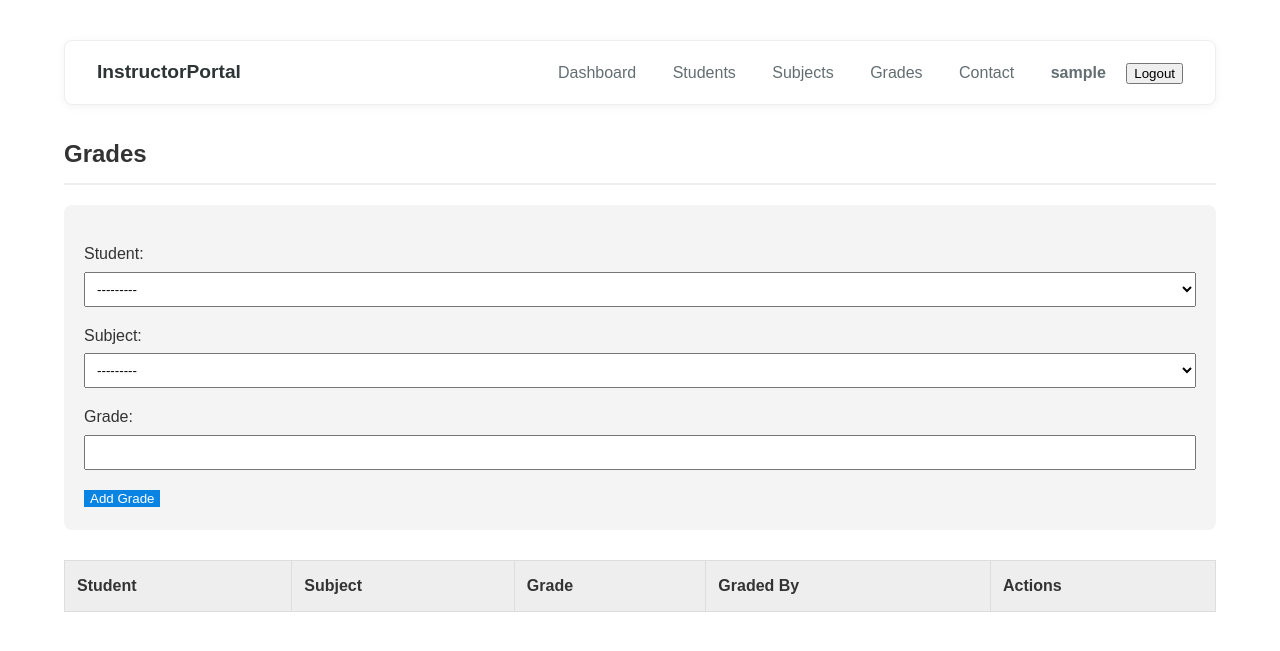
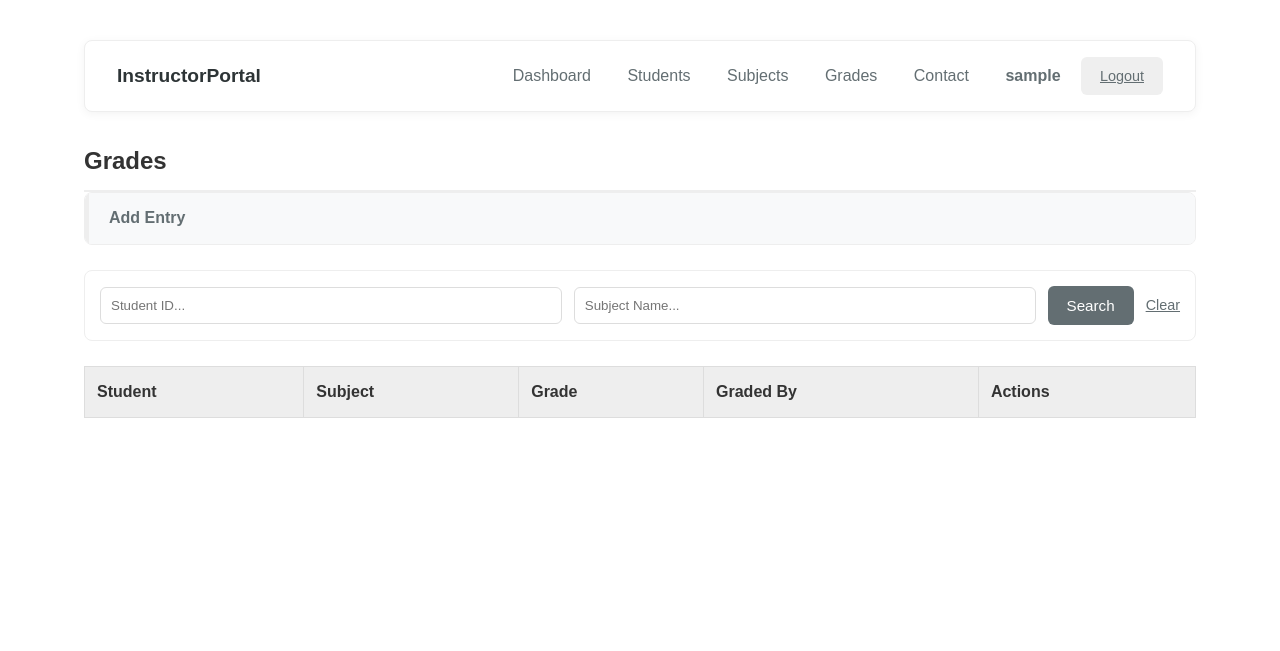
Before and after one commit to ZeyadHMostafa/lab1-django, a Django app: page /grades/ in a window 1280 px wide. Shown: the top 651 px of the page. Run offline with Django 5.2, Linux system fonts and the light colour scheme; the visitor is signed in with stand-in values (Sample User, id 1); data comes from the database, SQL or seed files in the repository; data that the repository does not hold is empty.

Commit message:
added search and collapsable forms

```diff
--- a/studentmanager/static/studentmanager/css/style.css
+++ b/studentmanager/static/studentmanager/css/style.css
@@ -2,6 +2,12 @@
 /* And thus the forms lso had AI affect them to add the classes */
 
 /* Generic styles for the whole app */
+*, *::before, *::after {
+  box-sizing: border-box; /* Ensures padding/borders don't affect width */
+  margin: 0;
+  padding: 0;
+}
+
 body {
   font-family: sans-serif;
   line-height: 1.6;
@@ -54,27 +60,6 @@ h2 {
   color: #0984e3;
 }
 
-/* Active/Primary Button Style */
-.btn-primary {
-  background-color: #0984e3;
-  color: white !important;
-  border: none;
-}
-
-.btn-primary:hover {
-  background-color: #74b9ff;
-  transform: translateY(-1px); /* Slight lift on hover */
-}
-
-.btn-danger {
-  color: #d63031;
-  border: 1px solid #ff7675;
-  padding: 4px 10px;
-  font-size: 0.9rem;
-}
-.btn-danger:hover {
-  background-color: #fff5f5;
-}
 /* Forms */
 .form-container {
   background: #f4f4f4;
@@ -84,13 +69,6 @@ h2 {
 }
 form p {
   margin-bottom: 15px;
-}
-input,
-select {
-  width: 100%;
-  padding: 8px;
-  margin-top: 5px;
-  box-sizing: border-box;
 }
 
 /* Tables */
@@ -130,3 +108,128 @@ select {
   border-radius: 5px;
   margin-bottom: 20px;
 }
+
+button,
+.btn,
+.btn-primary,
+.btn-danger,
+.btn-secondary {
+	padding: 10px 18px;
+	border-radius: 6px;
+	font-weight: 500;
+	cursor: pointer;
+	transition: all 0.2s ease;
+	text-decoration: none;
+	display: inline-block;
+	font-size: 0.95rem;
+	border: 1px solid transparent;
+}
+
+input,
+select,
+textarea {
+	border: 1px solid #ddd;
+	border-radius: 6px;
+  width: 100%;
+	padding: 10px;
+	transition: border-color 0.2s;
+}
+
+input:focus {
+	outline: none;
+	border-color: #0984e3;
+	box-shadow: 0 0 0 3px rgba(9, 132, 227, 0.1);
+}
+
+.search-form {
+	background: #ffffff;
+	padding: 15px;
+	border: 1px solid #eee;
+	border-radius: 8px;
+	display: flex;
+	gap: 12px;
+	margin-bottom: 25px;
+	align-items: center;
+}
+
+.search-form input {
+	flex: 1; /* Makes inputs grow to fill space */
+	margin-top: 0; /* Overrides the 5px margin from your generic input style */
+}
+
+.btn-primary {
+	background-color: #0984e3;
+	color: white !important;
+}
+
+.btn-secondary {
+	background-color: #636e72;
+	color: white !important;
+}
+
+.btn-secondary:hover {
+	background-color: #2d3436;
+}
+
+.btn-danger {
+	background-color: transparent;
+	color: #d63031;
+	border-color: #ff7675;
+}
+
+.btn-danger:hover {
+	background-color: #d63031;
+	color: white;
+}
+
+.btn-link {
+	color: #636e72;
+	text-decoration: underline;
+	font-size: 0.9rem;
+}
+
+.btn-link:hover {
+	color: #2d3436;
+}
+
+/* Container for the whole accordion */
+details.form-accordion {
+	margin-bottom: 25px;
+	border: 1px solid #eee;
+	border-radius: 8px;
+	overflow: hidden; /* Keeps the background colors inside the rounded corners */
+	transition: all 0.3s ease;
+}
+
+/* The clickable bar */
+details.form-accordion summary {
+	padding: 12px 20px;
+	background-color: #f8f9fa;
+	color: #636e72;
+	font-weight: 600;
+	cursor: pointer;
+	list-style: none; /* Removes default arrow */
+  border-left: 4px solid #eee;
+	border-bottom: 1px solid transparent;
+	transition: background-color 0.2s;
+}
+
+details.form-accordion[open] summary {
+	background-color: #eee;
+	color: #2d3436;
+	border-bottom: none;
+  border-left-color: #0984e3;
+}
+
+details.form-accordion summary:hover {
+	background-color: #f1f2f6;
+	color: #0984e3;
+}
+
+/* Remove padding/margin from the container inside so it fits tight */
+details.form-accordion .form-container {
+	margin-bottom: 0;
+	border-radius: 0;
+	background-color: #ffffff;
+  border-left: 4px solid #0984e3;
+}
--- a/studentmanager/templates/studentmanager/manage_grades.html
+++ b/studentmanager/templates/studentmanager/manage_grades.html
@@ -2,11 +2,25 @@
 {% extends 'studentmanager/base.html' %}
 {% block content %}
 <h2>Grades</h2>
-<div class="form-container">
-	<form method="post">{% csrf_token %}{{ form.as_p }}
-		<button type="submit" class="btn btn-primary">Add Grade</button>
+<details class="form-accordion">
+	<summary>Add Entry</summary>
+		<div class="form-container">
+			<form method="post">{% csrf_token %}{{ form.as_p }}
+				<button type="submit" class="btn btn-primary">Add Grade</button>
+			</form>
+		</div>
+	</summary>
+</details>
+
+<div class="search-container">
+	<form method="get" class="search-form">
+		<input type="number" name="search_id" placeholder="Student ID..." value="{{ request.GET.search_id }}">
+		<input type="text" name="search_subject" placeholder="Subject Name..." value="{{ request.GET.search_subject }}">
+		<button type="submit" class="btn btn-secondary">Search</button>
+		<a href="{% url 'manage_grades' %}" class="btn-link">Clear</a>
 	</form>
 </div>
+
 <table class="data-table">
 	<thead>
 		<tr>
--- a/studentmanager/templates/studentmanager/manage_students.html
+++ b/studentmanager/templates/studentmanager/manage_students.html
@@ -4,6 +4,8 @@
 {% block title %} Manage Students {% endblock %}
 {% block content %}
 <h2>Students</h2>
+<details class="form-accordion">
+	<summary>Add Entry</summary>
     <div class="form-container">
       <!-- I needed the enctype attribute for file uploads -->
       <form method="post" enctype="multipart/form-data">
@@ -11,6 +13,9 @@
         <button type="submit" class="btn btn-primary">Add Student</button>
       </form>
     </div>
+  </summary>
+</details>
+
 
 <table class="data-table">
   <thead>
--- a/studentmanager/templates/studentmanager/manage_subjects.html
+++ b/studentmanager/templates/studentmanager/manage_subjects.html
@@ -3,12 +3,17 @@
 {% block title %} Manage Subjects {% endblock %}
 {% block content %}
 <h2>Subjects</h2>
+
+<details class="form-accordion">
+	<summary>Add Entry</summary>
 		<div class="form-container">
 			<form method="post">
 				{% csrf_token %} {{ form.as_p }}
 				<button type="submit" class="btn btn-primary">Add Subject</button>
 			</form>
 		</div>
+	</summary>
+</details>
 
 <table class="data-table">
 	<thead>
--- a/studentmanager/views.py
+++ b/studentmanager/views.py
@@ -82,6 +82,16 @@ def delete_subject(request, subject_id):
 
 @login_required
 def manage_grades(request):
+	grades = Grade.objects.all().select_related('student', 'subject', 'graded_by')
+	search_id = request.GET.get('search_id')
+	search_subject = request.GET.get('search_subject')
+
+	if search_id:
+		grades = grades.filter(student__student_id=search_id)
+
+	if search_subject:
+		grades = grades.filter(subject__name__icontains=search_subject)
+
 	if request.method == "POST":
 		form = GradeForm(request.POST)
 		if form.is_valid():
@@ -92,8 +102,6 @@ def manage_grades(request):
 			return redirect('manage_grades')
 	else:
 		form = GradeForm()
-
-	grades = Grade.objects.all().select_related('student', 'subject', 'graded_by')
 
 	return render(request, 'studentmanager/manage_grades.html', {
 		'form': form,
```
Lines whose indentation alone changed are shown as unchanged.
